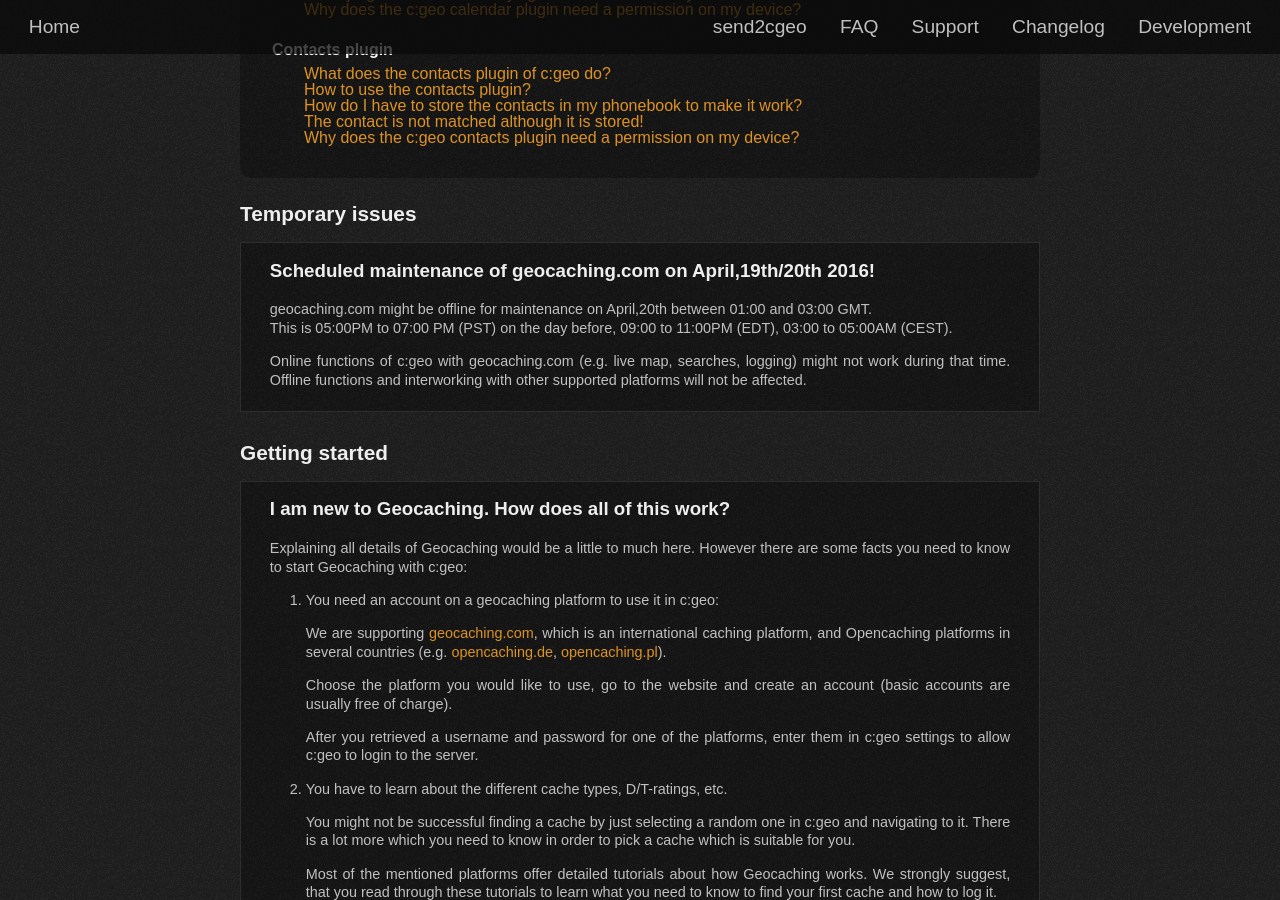
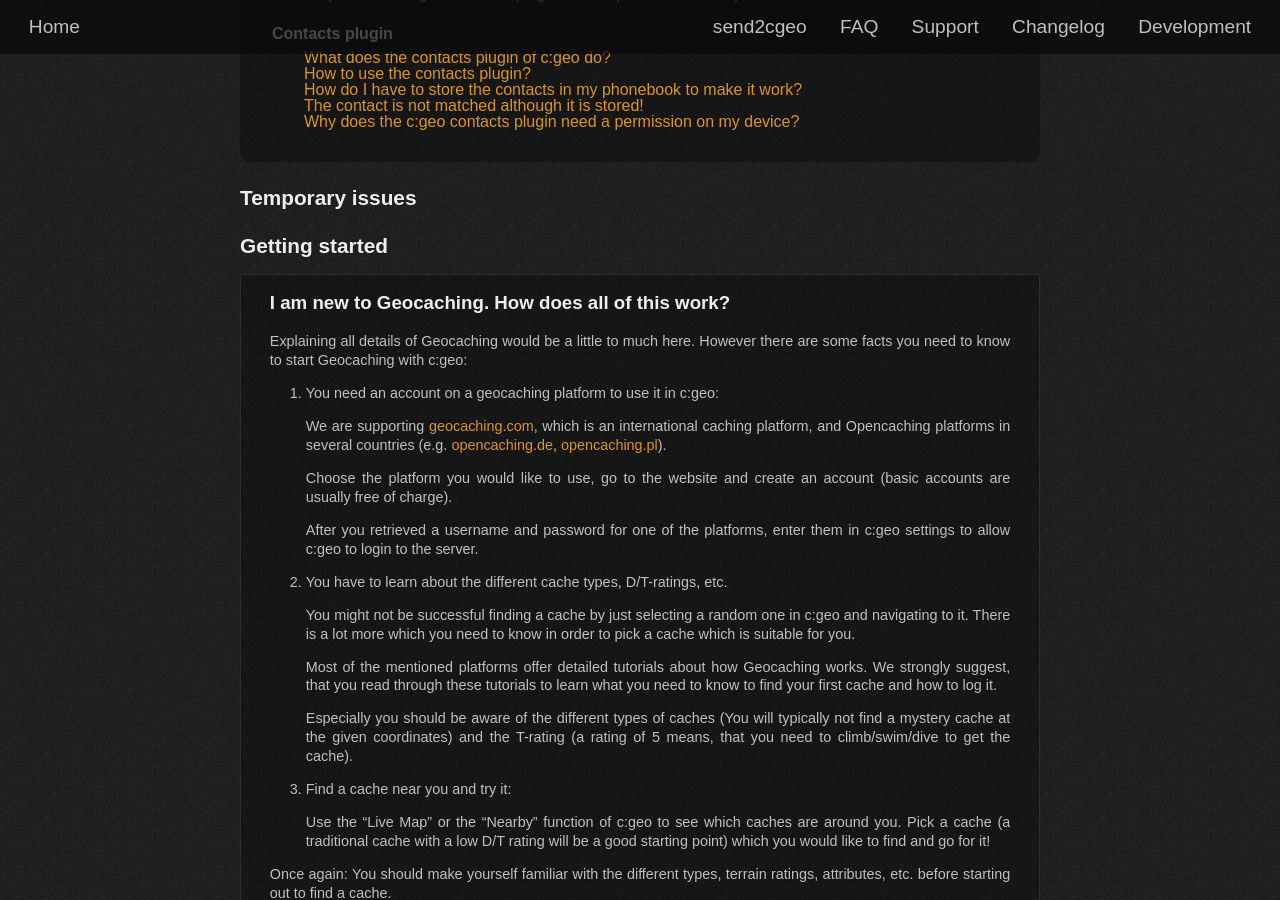
Before and after one commit to cgeo/cgeo.github.io, a Jekyll site: the page built from faq.html, in a window 1280 px wide and 900 px high, scrolled down 2591 px. Built offline with Jekyll 4.4.1, drawn with Linux system fonts in a browser that asks for light colours; some web fonts are replaced; some of the changed text lies outside the part shown.

Commit message:
FAQ: Remove temporary issue

```diff
--- a/_data/faq.yml
+++ b/_data/faq.yml
@@ -1,13 +1,4 @@
 - title: Temporary issues
-  items:
-      - title: Scheduled maintenance of geocaching.com on April,19th/20th 2016!
-        id: gcdown
-        content: |
-            geocaching.com might be offline for maintenance on April,20th between 01:00 and 03:00 GMT.\\
-            This is 05:00PM to 07:00 PM (PST) on the day before, 09:00 to 11:00PM (EDT), 03:00 to 05:00AM (CEST).
-
-            Online functions of c:geo with geocaching.com (e.g. live map, searches, logging) might not work during that time.
-            Offline functions and interworking with other supported platforms will not be affected.
 
 - title: Getting started
   items:
```
